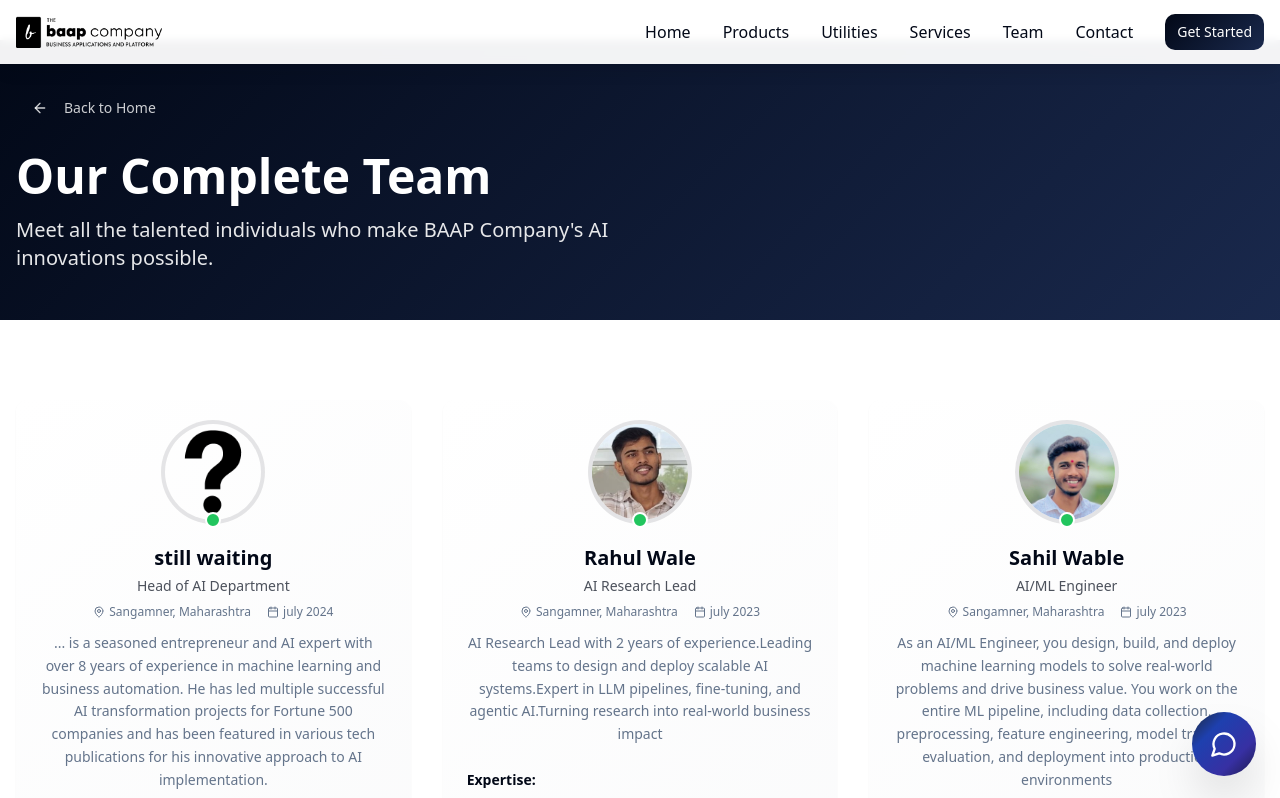
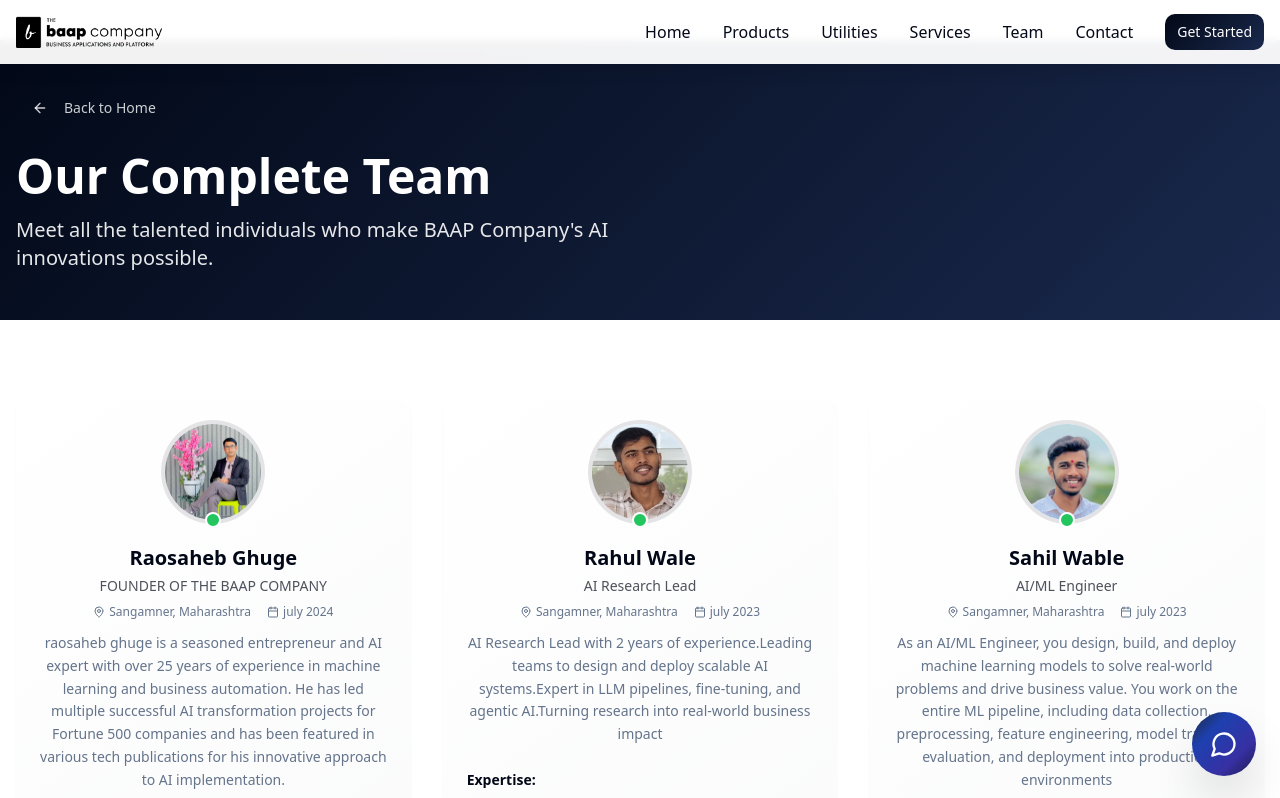
Before and after one commit to rushilodhe002/baap-ai-nexus-hub, a React (Vite) app: page /team in a window 1280 px wide. Shown: the top 798 px of the page. Built offline with nearby package versions, Linux system fonts and the light colour scheme.

Commit message:
add the profile section

```diff
--- a/src/components/TeamSection.tsx
+++ b/src/components/TeamSection.tsx
@@ -6,18 +6,18 @@ import { Link } from "react-router-dom";
 const TeamSection = () => {
   const teamMembers = [
     {
-      name: "still waiting",
-      role: "Head of AI Department",
+      name: "Raosaheb ghuge",
+      role: "FOUNDER OF THE BAAP COMPANY",
       bio: "Head of AI Dept | Leading teams to build impactful AI systems.",
-      image: "/lovable-uploads/questionmark.png",
+      image: "/lovable-uploads/raosir.png",
       linkedin: "https://www.linkedin.com/in/anjali-patel-951172137/",
       github: "#",
-      email: "arjun@baapcompany.com"
+      email: "rao@baapcompany.com"
     },
     {
       name: "Rahul Wale",
-      role: "AI Research Lead",
-      bio: "AI Research Lead | 2 Yrs Experience | Leading AI Teams & Building Production-Ready Systems",
+      role: "Head of AI",
+      bio: "Head of AI | Agentic AI & LLM Architect | Python + Flutter AI Engineer | Building Scalable AI Systems for Real-World Impact | Vibe Coding Expert",
       image: "/lovable-uploads/rahulwale.png",
       linkedin: "#",
       github: "#",
--- a/src/pages/Team.tsx
+++ b/src/pages/Team.tsx
@@ -12,11 +12,11 @@ const Team = () => {
 
   const allTeamMembers = [
     {
-      name: "still waiting",
-      role: "Head of AI Department",
-      bio: "AI visionary with 2+ years in machine learning and business automation. Led multiple successful AI transformations.",
-      fullBio: "... is a seasoned entrepreneur and AI expert with over 8 years of experience in machine learning and business automation. He has led multiple successful AI transformation projects for Fortune 500 companies and has been featured in various tech publications for his innovative approach to AI implementation.",
-      image: "/lovable-uploads/questionmark.png",
+      name: "Raosaheb Ghuge",
+      role: "FOUNDER OF THE BAAP COMPANY",
+      bio: "Building world class software products from remote villages in India. Led multiple successful AI transformations.",
+      fullBio: "raosaheb ghuge is a seasoned entrepreneur and AI expert with over 25 years of experience in machine learning and business automation. He has led multiple successful AI transformation projects for Fortune 500 companies and has been featured in various tech publications for his innovative approach to AI implementation.",
+      image: "/lovable-uploads/raosir.png",
       linkedin: "https://www.linkedin.com/in/anjali-patel-951172137/ ",
       github: "#",
       email: "...@baapcompany.com",
@@ -262,6 +262,20 @@ const Team = () => {
       joinedDate: "july 2022",
       expertise: ["Data Science", "AI Software Enginee", "LLMs", "AI Dev"],
       working: ["Reporting AI"]
+    },
+    {
+      name: "Akash Khatale",
+      role: "AI Software Developer",
+      bio: "insights for smarter solutions.At The Baap Company, Akash focuses on applying AI and Machine Learning to solve real-world problem",
+      fullBio: "Akash is an AI/ML Software Developer with strong expertise in Python, FastAPI, Java, and JavaScript, combined with hands-on experience in machine learning and intelligent application development. He has built and deployed backend systems including E-commerce Inventory Management APIs, Reminder Applications, and Real-time Communication Apps, integrating AI-driven insights for smarter solutions.",
+      image: "/lovable-uploads/akshay_khatal.png",
+      linkedin: "https://www.linkedin.com/in/rehan-khan-554225321",
+      github: "#",
+      email: "akash@baapcompany.com",
+      location: "Sangamner, Maharashtra",
+      joinedDate: "july 2022",
+      expertise: ["AI Dev", "Python & FastAPI Pro", "Building Smart Systems That Scale", "DL & ML"],
+      working: ["Chat bot builder"]
     },
     {
       name: "Dhiraj Gaikwad",
```
Also changed, not shown: public/lovable-uploads/akshay_khatal.png (added), public/lovable-uploads/raosir.png (added).
